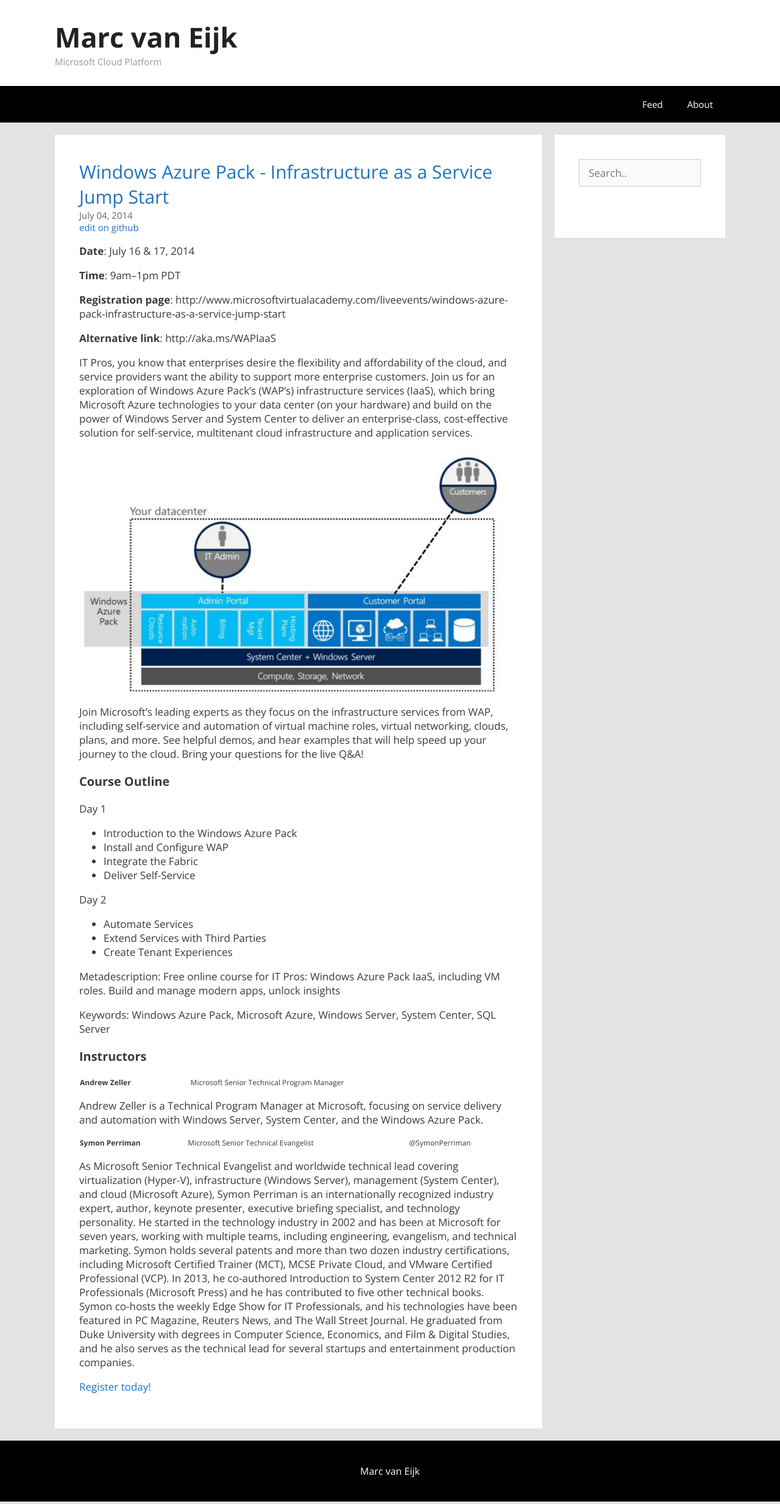
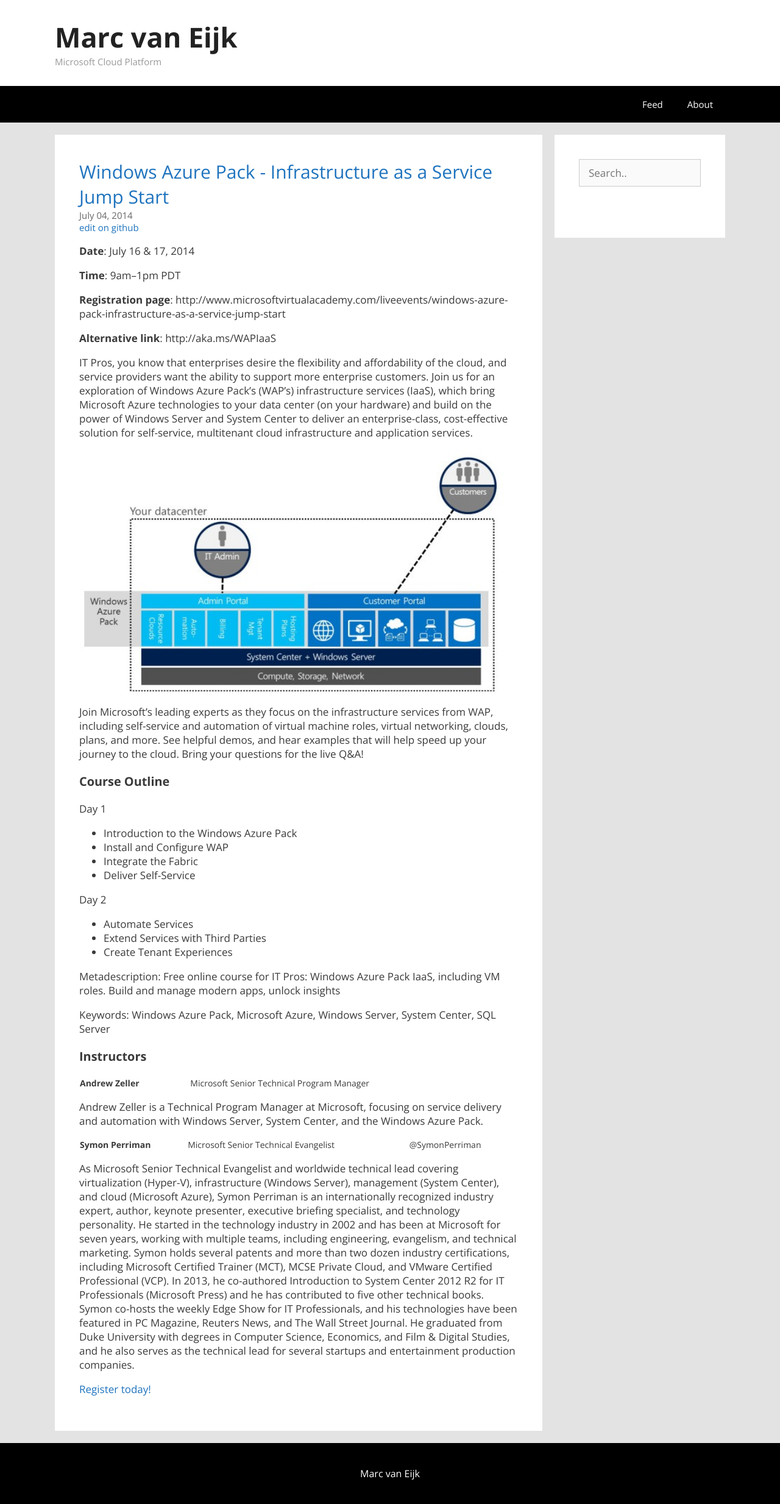
Before and after one commit to marcvaneijk/marcvaneijk.old, a Jekyll site: the page built from _posts/2014-07-04-wapmva.md, in a window 1280 px wide. Shown: the whole page at 61% size. Built offline with Jekyll 4.4.1, drawn with Linux system fonts in a browser that asks for light colours; nearby versions of some CDN libraries.

Commit message:
Update content.css

```diff
--- a/css/content.css
+++ b/css/content.css
@@ -54,7 +54,7 @@ table {
   text-align: left;
   width: 100%;
   border-collapse: collapse;
-  font-size: 12px;
+  font-size: 14px;
 }
 
 thead {
@@ -64,11 +64,11 @@ thead {
 
 tr {
   border-bottom-width: 1px;
-  border-bottom-color: #F8F8F8;
+  border-bottom-color: #f2f2f2;
 }
 
 tr:nth-child(even) {
-  background-color: #f2f2f2;
+  background-color: #F8F8F8;
 }
 
 /* Index */
```
